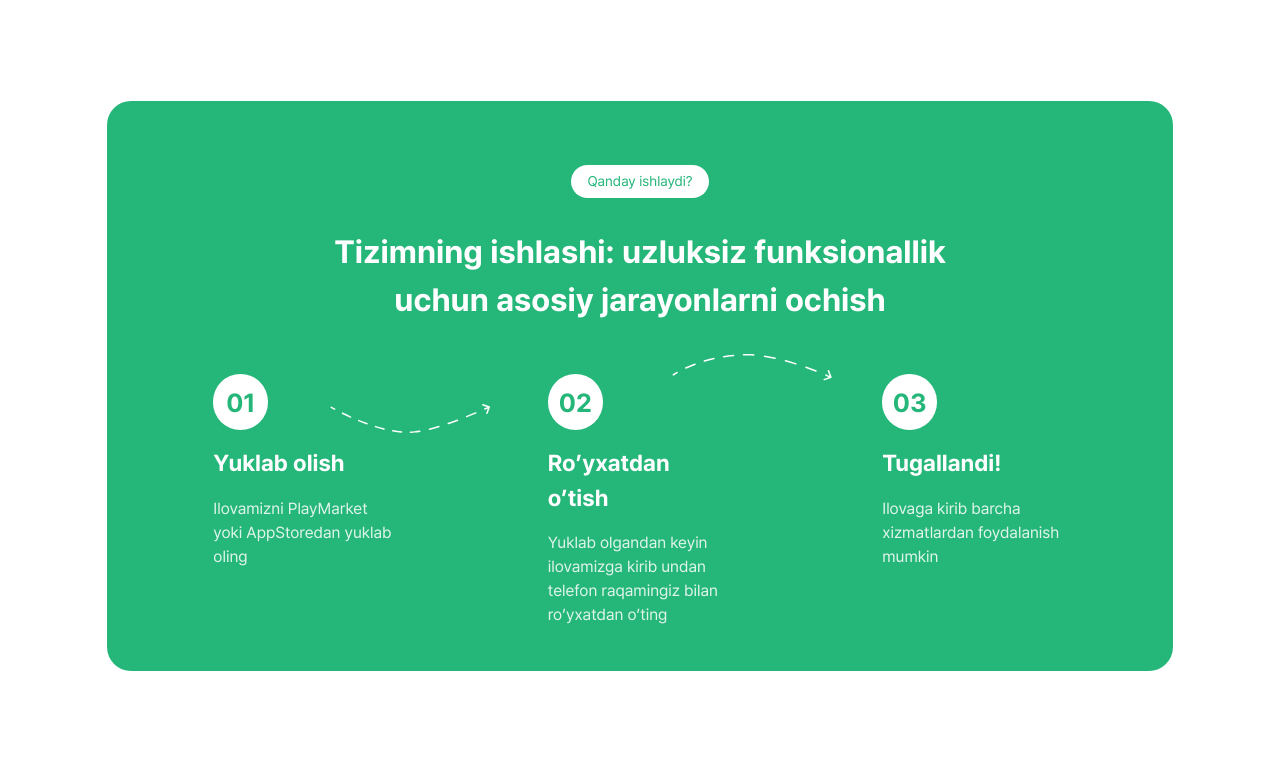
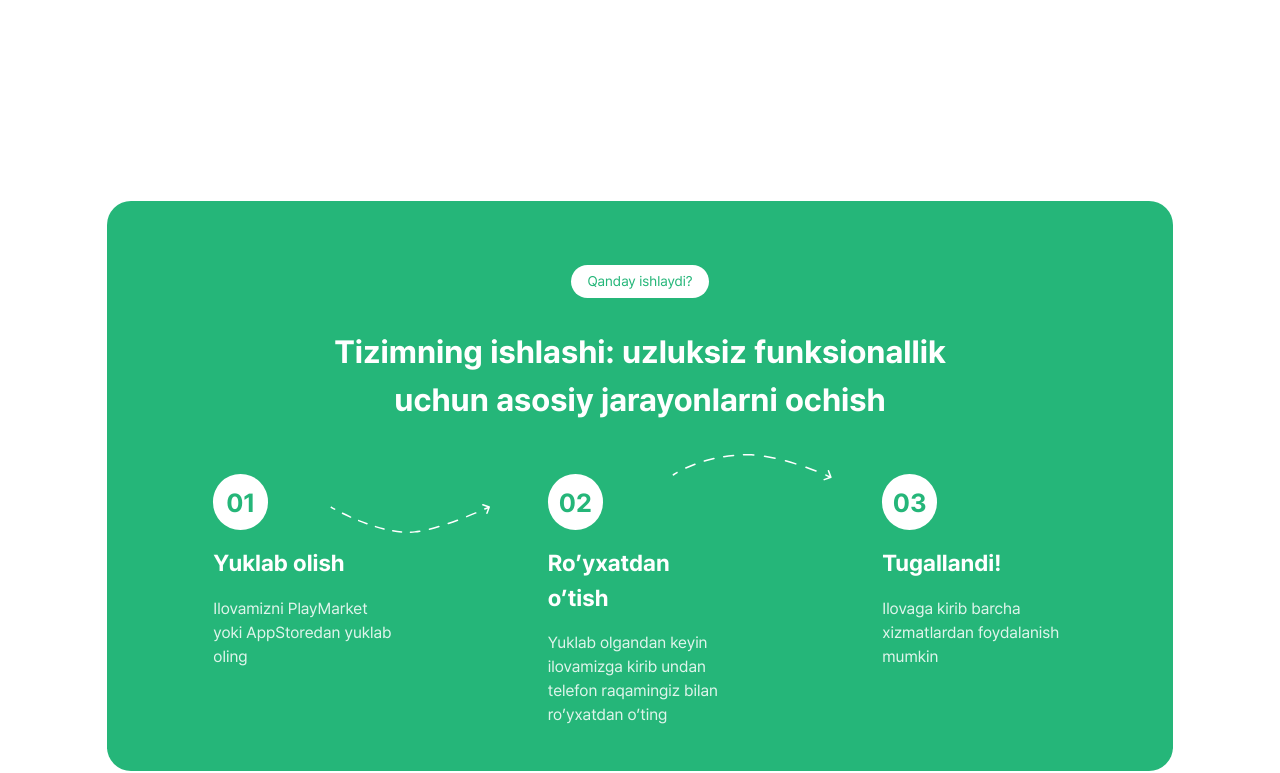
Before and after one commit to OybekDeveloper/dalada, a React (Create React App) app: page / in a window 1280 px wide. Shown: the part 1538-2311 px from the top of the page. Built offline with nearby package versions, Linux system fonts and the light colour scheme; a web font is replaced by a local one.

Commit message:
fosndfasfs

```diff
--- a/src/components/features/features.jsx
+++ b/src/components/features/features.jsx
@@ -91,7 +91,7 @@ const Features = () => {
         </div>
       </div>
       {/* qanday ishlaydi  */}
-      <div className="mt-[100px] lg:h-[570px] md:h-full rounded-[24px] max-sm:rounded-none bg-[#25B679] w-full flex flex-col items-center  mb-[20px] pb-2">
+      <div className="mt-[200px] lg:h-[570px] md:h-full rounded-[24px] max-sm:rounded-none bg-[#25B679] w-full flex flex-col items-center  mb-[20px] pb-2">
         <div className="btn mt-[64px] flex justify-center px-[16px] py-[6px] text-[14px] text-center text-[#25b679] bg-[#FFF] rounded-[29px]">
           Qanday ishlaydi?
         </div>
```
